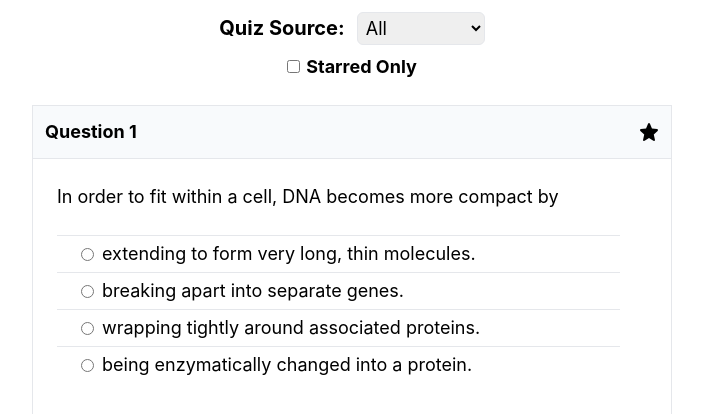
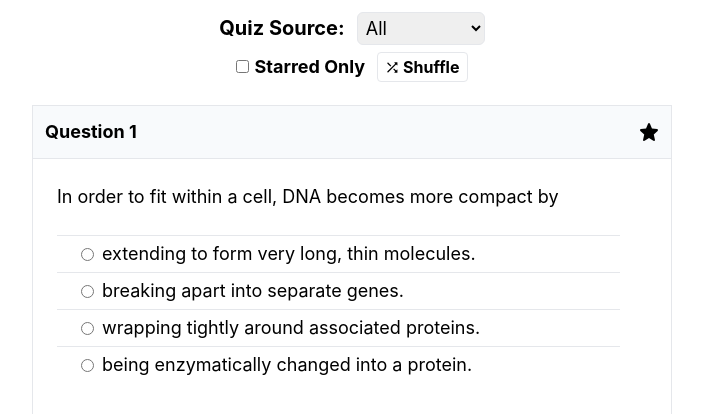
Before and after one commit to UltimatePro-Grammer/study-bio-final, a React (Create React App) app: page / in a window 1280 px wide. Shown: the top 414 px of the page, without its empty margins (288-991 px from the left). Built offline with nearby package versions, Linux system fonts and the light colour scheme.

Commit message:
Add shuffle button

```diff
--- a/src/App.tsx
+++ b/src/App.tsx
@@ -70,6 +70,37 @@ function App() {
                 >
                     Starred Only
                 </label>
+                <input
+                    type="checkbox"
+                    className="hidden peer"
+                    id="shuffled"
+                    onChange={(event) => {
+                        if (event.target.checked) {
+                            questionBank.shuffleBank();
+                        } else {
+                            questionBank.reload();
+                        }
+                        newQuestion();
+                        setQuestionNumber(1);
+                    }}
+                ></input>
+                <label
+                    htmlFor="shuffled"
+                    className="ml-3 border px-2 py-1 rounded font-bold text-md cursor-pointer hover:text-amber-600 transition-colors peer-checked:bg-yellow-200 peer-checked:border-amber-300"
+                >
+                    <svg
+                        className="inline-block mt-[-2px] mr-1"
+                        viewBox="0 0 20 20"
+                        width="13"
+                        height="13"
+                    >
+                        <path
+                            fill="currentColor"
+                            d="M8.1825 7.17L3.7125 2.7C3.3225 2.31 2.6925 2.31 2.3025 2.7C1.9125 3.09 1.9125 3.72 2.3025 4.11L6.7625 8.57L8.1825 7.17ZM12.9425 2.85L14.1325 4.04L2.2925 15.88C1.9025 16.27 1.9025 16.9 2.2925 17.29C2.6825 17.68 3.3125 17.68 3.7025 17.29L15.5525 5.46L16.7425 6.65C17.0525 6.96 17.5925 6.74 17.5925 6.29V2.5C17.5925 2.22 17.3725 2 17.0925 2H13.3025C12.8525 2 12.6325 2.54 12.9425 2.85ZM12.4225 11.41L11.0125 12.82L14.1425 15.95L12.9425 17.15C12.6325 17.46 12.8525 18 13.3025 18H17.0925C17.3725 18 17.5925 17.78 17.5925 17.5V13.71C17.5925 13.26 17.0525 13.04 16.7425 13.36L15.5525 14.55L12.4225 11.41Z"
+                        ></path>
+                    </svg>
+                    Shuffle
+                </label>
             </div>
 
             {description && answers && questionId ? (
```
